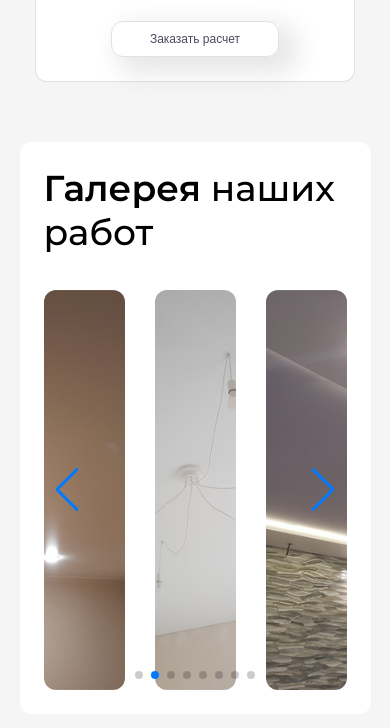
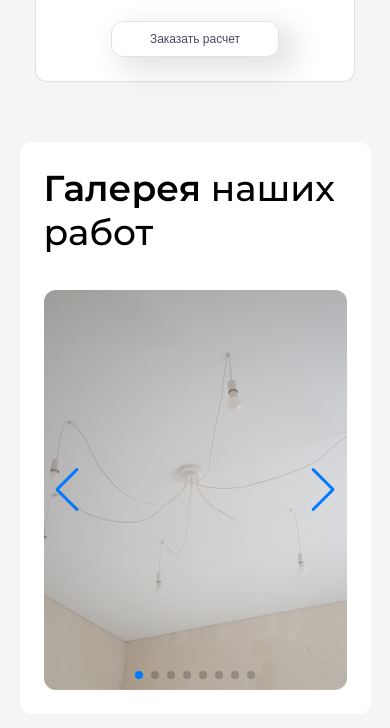
Before and after one commit to NitaLewska/ceilings, a plain HTML site: page index.html in a window 390 px wide. Shown: the part 4965-5693 px from the top of the page. Drawn offline with nearby package versions, Linux system fonts and the light colour scheme.

Commit message:
fix: add swiper breakpoints; feat: add favicon

```diff
--- a/index.html
+++ b/index.html
@@ -40,6 +40,7 @@
         ({key: "AIzaSyB41DRUbKWJHPxaFjMAwdrzWzbVKartNGg", v: "beta"});</script>
     <script src="swiper.js" defer></script>
     <script src="header_scroll.js"></script>
+    <link rel="shortcut icon" href="src/favicon.ico" type="image/x-icon">
 </head>
 
 <body>
--- a/styles.css
+++ b/styles.css
@@ -84,6 +84,13 @@ header>.container>a {
 .header_nav a {
     text-decoration: none;
     color: inherit;
+    border-bottom: transparent 3px solid;
+    transition: all 300ms ease-out;
+    padding-block: 0.5rem;
+}
+
+header.dark .header_nav a:hover {
+    border-bottom: #fff 3px solid;
 }
 
 .btn_order {
--- a/swiper.js
+++ b/swiper.js
@@ -9,10 +9,22 @@ var swiper = new Swiper(".swiper", {
     nextEl: ".swiper-button-next",
     prevEl: ".swiper-button-prev",
   },
-  slidesPerView: 3,
   loop: true,
-  autoplay: {
-    delay: 2500,
-    disableOnInteraction: false,
-  },
+  breakpoints: {
+    // when window width is >= 320px
+    320: {
+      slidesPerView: 1,
+      spaceBetween: 20
+    },
+    // when window width is >= 480px
+    740: {
+      slidesPerView: 2,
+      spaceBetween: 30
+    },
+    // when window width is >= 640px
+    1024: {
+      slidesPerView: 3,
+      spaceBetween: 40
+    }
+  }
 });
```
Also changed, not shown: src/favicon.ico (added).
